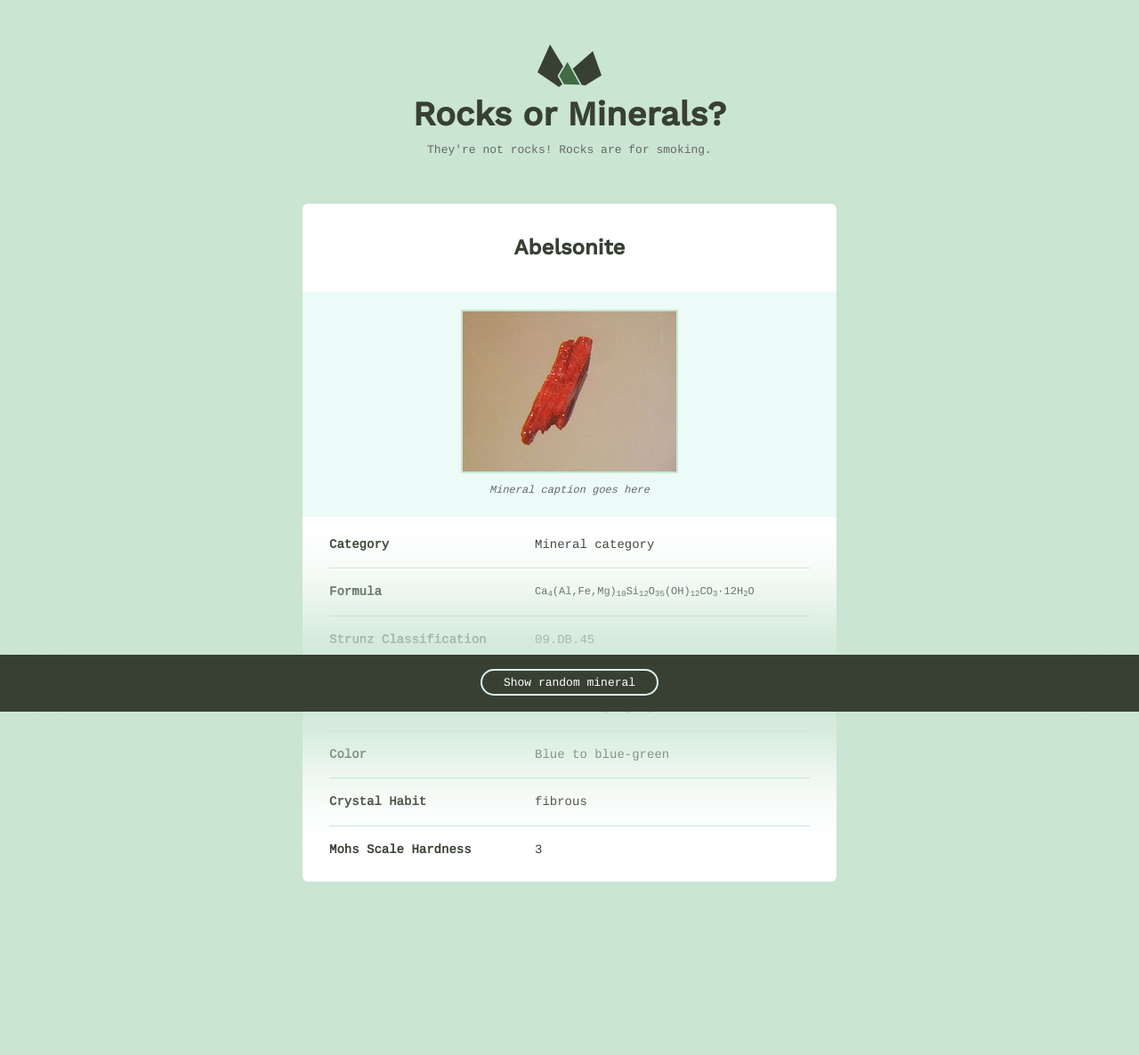
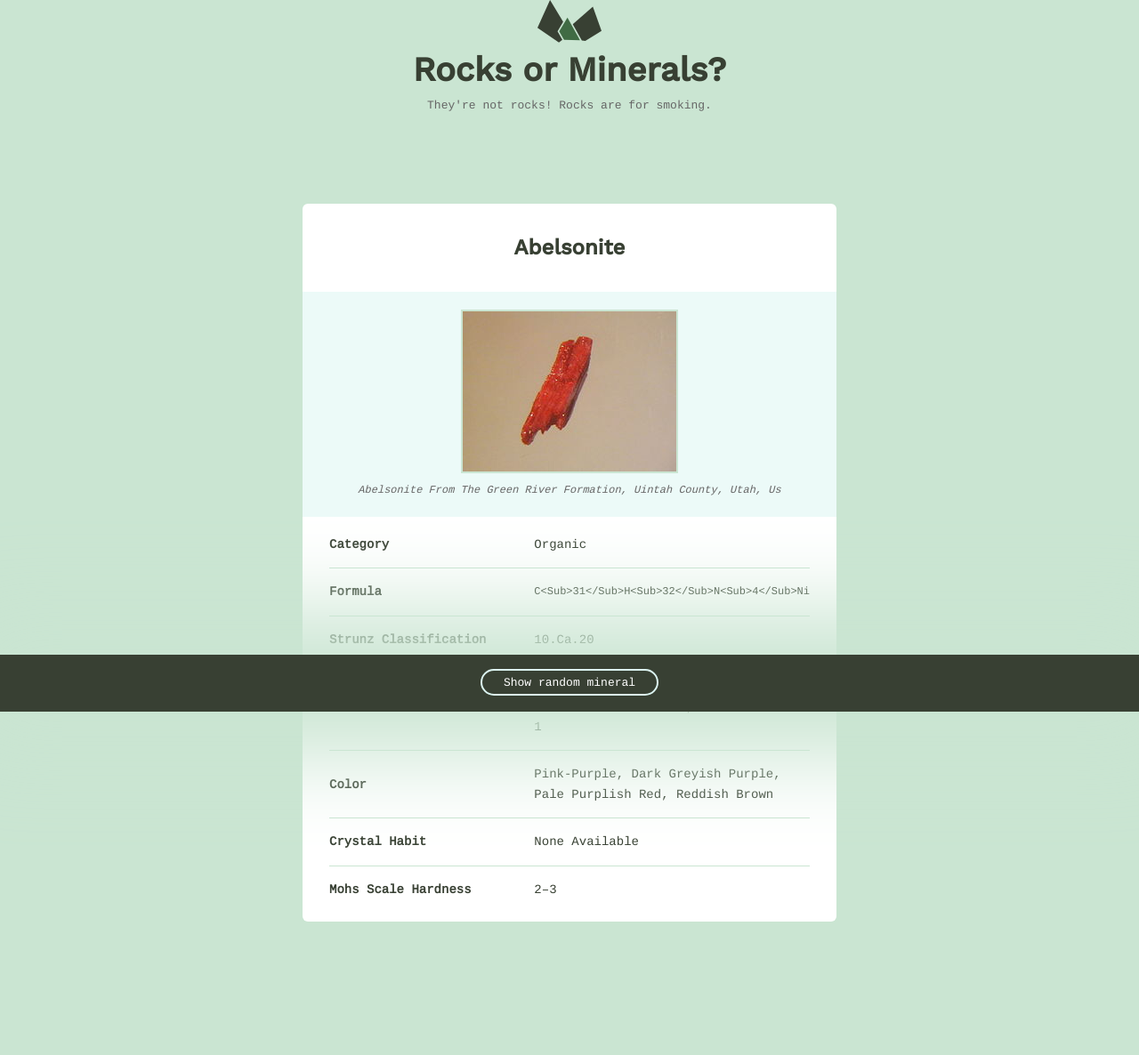
Before and after one commit to fkirwin/mineralcatalog, a Django app: page /minerals/1/ in a window 1280 px wide. Shown: the whole page at 89% size. Before the commit the page ends 991 px from the top, so only its background shows below. Run offline with Django 3.2, Linux system fonts and the light colour scheme; data comes from the database, SQL or seed files in the repository.

Commit message:
About 75%
Need to clean things up and add tests and what not.

```diff
--- a/minerals/models.py
+++ b/minerals/models.py
@@ -4,6 +4,7 @@ import os
 from django.db import models
 
 MINERAL_DATA_SOURCE = "/assets/data/minerals.json"
+
 
 class Mineral(models.Model):
     name = models.CharField(unique=True, max_length=255)
@@ -27,7 +28,6 @@ class Mineral(models.Model):
     crystal_habit = models.CharField(blank=True, default='', max_length=255)
     specific_gravity = models.CharField(blank=True, default='', max_length=255)
 
-
     def __str__(self):
         return self.name
 
@@ -36,9 +36,9 @@ class Mineral(models.Model):
         with open(os.path.dirname(os.path.dirname(os.path.abspath(__file__)))+ MINERAL_DATA_SOURCE, encoding="utf8") as source:
             json_string = source.read()
             for each in json.loads(json_string):
-                each = {k.replace(' ','_'):v for k,v in each.items()}
+                each = {k.replace(' ', '_'): v for k, v in each.items()}
                 mineral = Mineral(**each)
                 try:
                     mineral.save()
-                except:#Don't care.  Just put the records in there.
+                except:  #Don't care.  Just put the records in there without failing.
                     pass
--- a/minerals/templates/detail.html
+++ b/minerals/templates/detail.html
@@ -4,49 +4,45 @@
 
 {% block content %}
     <div class="bounds bounds--small">
-      {{logo}}
       <div class="grid-100 mineral__container">
-        <h1 class="mineral__name">{{mineral.name}}</h1>
+        <h1 class="mineral__name">{{mineral.name|title}}</h1>
         <div class="mineral__image-bg">
             <img class="mineral__image" src="{% static 'images/'|add:mineral.name|add:'.jpg' %}">
-          <p class="mineral__caption">Mineral caption goes here</p>
+          <p class="mineral__caption">{{mineral.image_caption|default:"None Available"|title}}</p>
         </div>
         <div class="mineral__table-container">
           <table class="mineral__table">
             <tr>
               <td class="mineral__category">Category</td>
-              <td>Mineral category</td>
+              <td>{{mineral.category|default:"None Available"|title}}</td>
             </tr>
             <tr>
               <td class="mineral__category">Formula</td>
-              <td class="mineral__formula">Ca<sub>4</sub>(Al,Fe,Mg)<sub>10</sub>Si<sub>12</sub>O<sub>35</sub>(OH)<sub>12</sub>CO<sub>3</sub>·12H<sub>2</sub>O</td>
+              <td class="mineral__formula">{{mineral.formula|default:"None Available"|title}}</td>
             </tr>
             <tr>
               <td class="mineral__category">Strunz Classification</td>
-              <td>09.DB.45</td>
+              <td>{{mineral.strunz_classification|default:"None Available"|title}}</td>
             </tr>
             <tr>
               <td class="mineral__category">Unit Cell</td>
-              <td>a = 14.690(15) Å, b = 16.872(15) Å, c = 5.170(15) Å, Z = 2</td>
+              <td>{{mineral.unit_cell|default:"None Available"|title}}</td>
             </tr>
             <tr>
               <td class="mineral__category">Color</td>
-              <td>Blue to blue-green</td>
+              <td>{{mineral.color|default:"None Available"|title}}</td>
             </tr>
             <tr>
               <td class="mineral__category">Crystal Habit</td>
-              <td>fibrous</td>
+              <td>{{mineral.crystal_habit|default:"None Available"|title}}</td>
             </tr>
             <tr>
               <td class="mineral__category">Mohs Scale Hardness</td>
-              <td>3</td>
+              <td>{{mineral.mohs_scale_hardness|default:"None Available"|title}}</td>
             </tr>
           </table>
         </div>
       </div>
     </div>
-    <div class="minerals__random">
-      <a class="minerals__anchor" href="#">Show random mineral</a>
-    </div>
   </body>
 {% endblock %}
--- a/templates/index.html
+++ b/minerals/templates/index.html
@@ -4,7 +4,6 @@
 
 {% block content %}
     <div class="bounds">
-      {{logo}}
       <div class="grid-100">
         <ul class="minerals__container">
           {% for mineral in minerals %}
@@ -14,7 +13,4 @@
           {% endfor %}
       </div>
     </div>
-    <div class="minerals__random">
-      <a class="minerals__anchor" href="{% url 'minerals:detail' pk=random_mineral.id %}">Show random mineral</a>
-    </div>
 {% endblock %}
--- a/minerals/views.py
+++ b/minerals/views.py
@@ -1,17 +1,25 @@
-
+import random
 
 from django.shortcuts import render, get_object_or_404
 from django.shortcuts import render
 from django.template import loader
+from django.core.exceptions import EmptyResultSet, ObjectDoesNotExist
 
 from .models import Mineral
 # Create your views here.
 
 
 def mineral_detail(request, pk):
-    mineral = get_object_or_404(Mineral, pk=pk)
-    import os
-    cwd = os.getcwd()
-    print(cwd)
+    """Get the details of the selected mineral from the user.
+    Additional query to get a random mineral. Will be better for the DB than a select all."""
+    selected_mineral = get_object_or_404(Mineral, pk=pk)
+    try:
+        record = random.randint(1, Mineral.objects.count() + 1)
+        random_mineral = Mineral.objects.get(pk=record)
+    except (EmptyResultSet, ObjectDoesNotExist) as err:
+        #Default value in case of emergency!
+        print(err)
+        random_mineral = get_object_or_404(Mineral.objects.first())
     return render(request, 'detail.html',
-                  {'mineral': mineral, 'logo':loader.render_to_string('logo.html')})
+                  {'mineral': selected_mineral,
+                   'random_mineral': random_mineral})
--- /dev/null
+++ b/requirements.txt
@@ -0,0 +1,4 @@
+Django==2.1
+django-nose==1.4.5
+nose==1.3.7
+pytz==2018.5
--- a/templates/layout.html
+++ b/templates/layout.html
@@ -13,7 +13,21 @@
       <link rel="stylesheet" href="{% static 'css/global.css' %}">
     </head>
     <body>
-    {% block content %}
-    {% endblock %}
+        <div class="grid-100">
+            <a href="/">
+              <svg class="logo" viewBox="0 0 127.6 84.8" preserveAspectRation="xMinYMin meet">
+                <polygon points="42.7,84.8 49.6,79.4 40,62.5 51.2,43.5 51.2,43.5 25,0 0,55.6 "/>
+                <polygon class="logo--middle" points="52.9,79.5 52.9,79.5 84.8,80.1 59.7,35 43.3,62.4 "/>
+                <polygon points="127.6,61.4 127.6,61.4 110.3,13.5 110.3,13.5 70.3,48.1 70.3,48.1 88.3,80.5 95.3,81.4 95.3,81.4 "/>
+              </svg>
+              <h1 class="logo__name text-centered">Rocks or Minerals?</h1>
+            </a>
+            <p class="logo__text text-centered">They're not rocks!  Rocks are for smoking.</p>
+            {% block content %}
+            {% endblock %}
+        </div>
+        <div class="minerals__random">
+          <a class="minerals__anchor" href="{% url 'minerals:detail' pk=random_mineral.id %}">Show random mineral</a>
+        </div>
     </body>
 </html>
--- a/templates/logo.html
+++ /dev/null
@@ -1,12 +0,0 @@
-
-<div class="grid-100">
-<a href="index.html">
-  <svg class="logo" viewBox="0 0 127.6 84.8" preserveAspectRation="xMinYMin meet">
-    <polygon points="42.7,84.8 49.6,79.4 40,62.5 51.2,43.5 51.2,43.5 25,0 0,55.6 "/>
-    <polygon class="logo--middle" points="52.9,79.5 52.9,79.5 84.8,80.1 59.7,35 43.3,62.4 "/>
-    <polygon points="127.6,61.4 127.6,61.4 110.3,13.5 110.3,13.5 70.3,48.1 70.3,48.1 88.3,80.5 95.3,81.4 95.3,81.4 "/>
-  </svg>
-  <h1 class="logo__name text-centered">Rocks or Minerals?</h1>
-</a>
-<p class="logo__text text-centered">They're not rocks!  Rocks are for smoking.</p>
-</div>
```
Also changed, not shown: mineralcatalog/views.py (+3 -4 lines), scrap.py (deleted, +0 -10 lines), README.md.
